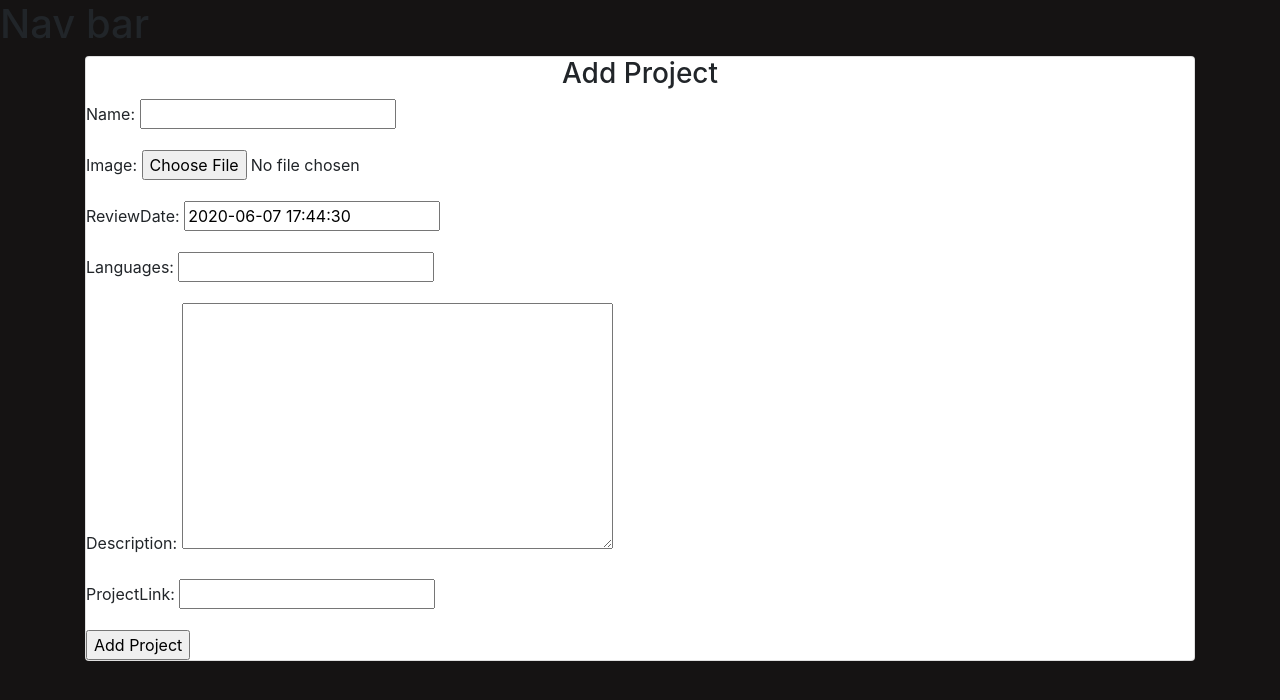
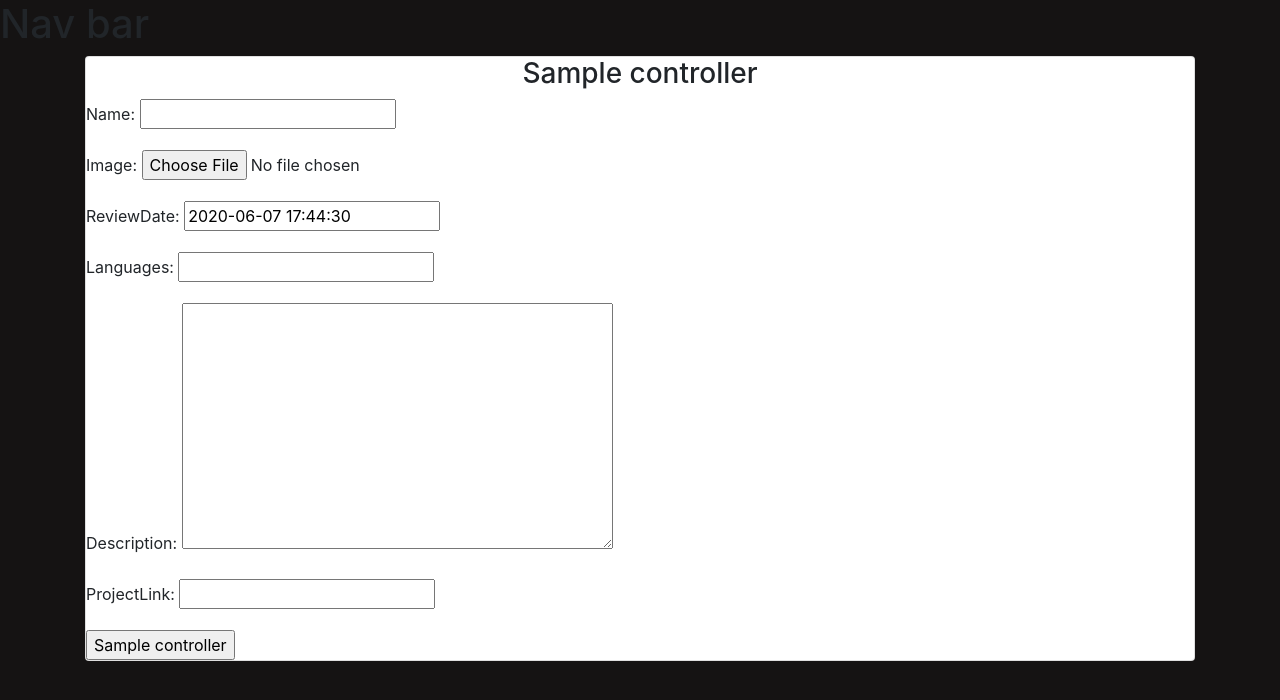
Before and after one commit to Joan-w/Awards, a Django app: template main/templates/main/addprojects.html in a window 1280 px wide. Shown: the top 700 px of the page. Run offline with Django 3.2, Linux system fonts and the light colour scheme; tables that the repository leaves empty hold one stand-in row (values such as "Sample post"); the template is opened without the code that fills it: values that come from a table or form of the project are taken from there, most other values are stand-ins (such as "Sample title", 1, 10 or a date in 2020); some libraries are stand-ins or nearby versions.

Commit message:
Adding a controller tag

```diff
--- a/main/templates/main/addprojects.html
+++ b/main/templates/main/addprojects.html
@@ -5,11 +5,11 @@
     <div class="container">
         <div class="card">
             <div class="card-content">
-                <h3 class="text-center">Add Project</h3>
+                <h3 class="text-center">{{ controller }}</h3>
                 <form action="" method="POST">
                     {% csrf_token %}
                     {{ form.as_p }}
-                    <input type="submit" value="Add Project">
+                    <input type="submit" value="{{ controller }}">
                 </form>
             </div>
         </div>
```
